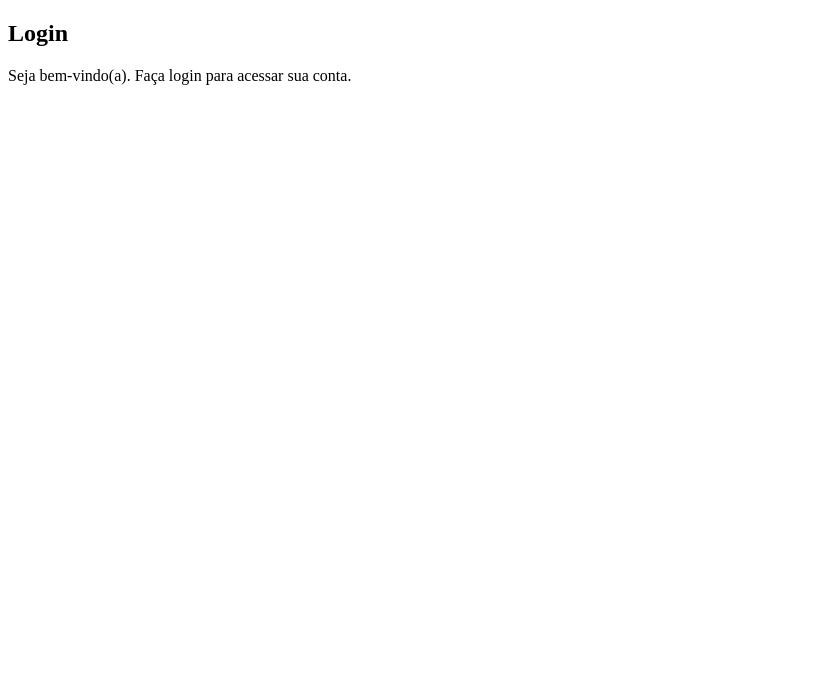
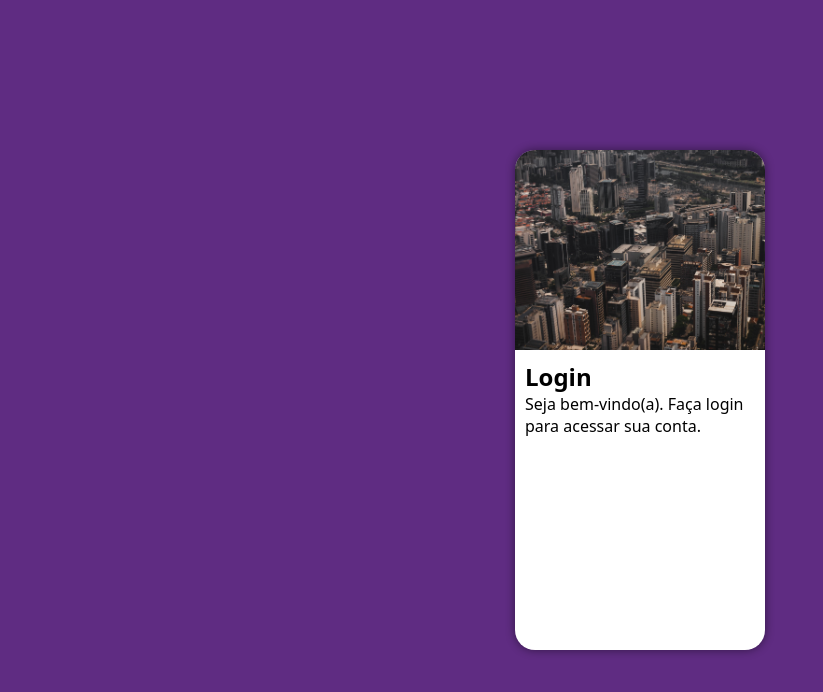
Before and after one commit to rafaellpereirac/projeto-login, a plain HTML site: page index.html in a window 1280 px wide. Shown: the whole page, without its empty margins (0-823 px from the left). Drawn offline with Linux system fonts and the light colour scheme.

Commit message:
Primeiros códigos

```diff
--- a/estilos/style.css
+++ b/estilos/style.css
@@ -5,5 +5,49 @@
 
     Verde: #49a09d
     Lilás: #5f2c82
+*/
 
-*/
+* {
+    font-family: system-ui, -apple-system, BlinkMacSystemFont, 'Segoe UI', Roboto, Oxygen, Ubuntu, Cantarell, 'Open Sans', 'Helvetica Neue', sans-serif;
+    padding: 0px;
+    margin: 0px;
+    box-sizing: border-box;
+}
+
+body, html {
+    background-color: #5f2c82;
+    height: 100vh;
+    width: 100vw;
+}
+
+main {
+    position: relative;
+    height: 100vh;
+    width: 100vw;
+}
+
+section#login {
+    position: absolute;
+    top: 50%;
+    left: 50%;
+    transform: translate(-50%, -50%);
+    overflow: hidden;
+    background-color: white;
+    height: 500px;
+    width: 250px;
+    border-radius: 20px;
+    box-shadow: 0px 0px 10px rgba(0, 0, 0, 0.473);
+}
+
+section#login > div#imagem {
+    display: block;
+    background: #5f2c82 url(../imagens/tela-login.jpg) no-repeat;
+    background-size: cover;
+    background-position: left bottom;
+    height: 200px;
+}
+
+section#login > div#formulario {
+    display: block;
+    padding: 10px;
+}
```
Also changed, not shown: index.html (+1 -1 lines).
